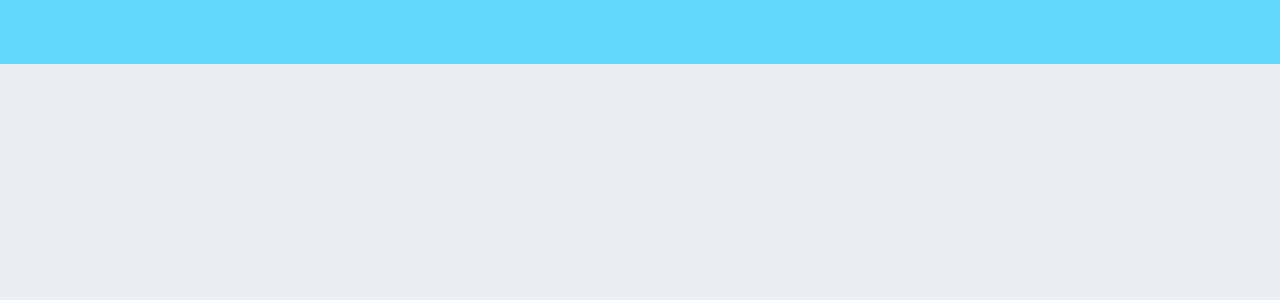
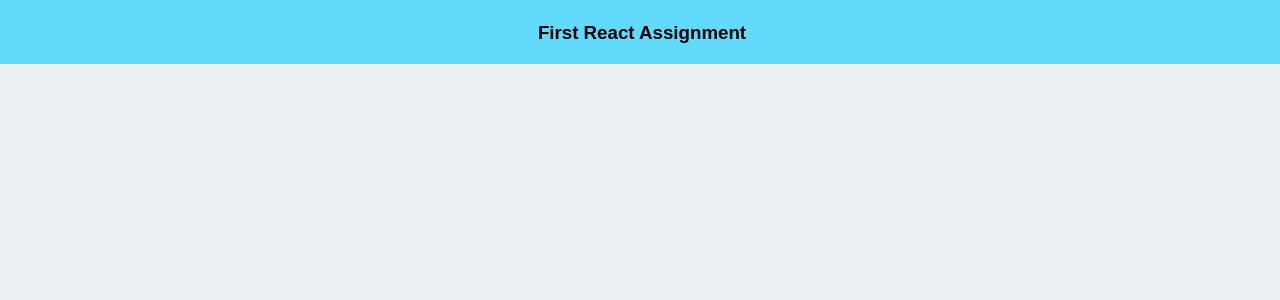
Before and after one commit to omerkhan8/React-Tasks, a React (Create React App) app in the folder react-assignment-1/: page / in a window 1280 px wide. Shown: the top 300 px of the page. Built offline with nearby package versions, Linux system fonts and the light colour scheme.

Commit message:
Basic navbar added

```diff
--- a/react-assignment-1/src/App.css
+++ b/react-assignment-1/src/App.css
@@ -10,3 +10,8 @@
   border: 2px solid #61DAFB;
   background-color: #61DAFB;
 }
+h3{
+  background-color: inherit;
+  position: relative;
+  top: 20px;
+}
--- a/react-assignment-1/src/App.js
+++ b/react-assignment-1/src/App.js
@@ -5,7 +5,7 @@ import './App.css';
 class App extends Component {
   render() {
     return (
-      <div class = "nav"></div>
+      <div class = "nav"><h3>First React Assignment </h3></div>
     );
   }
 }
```
